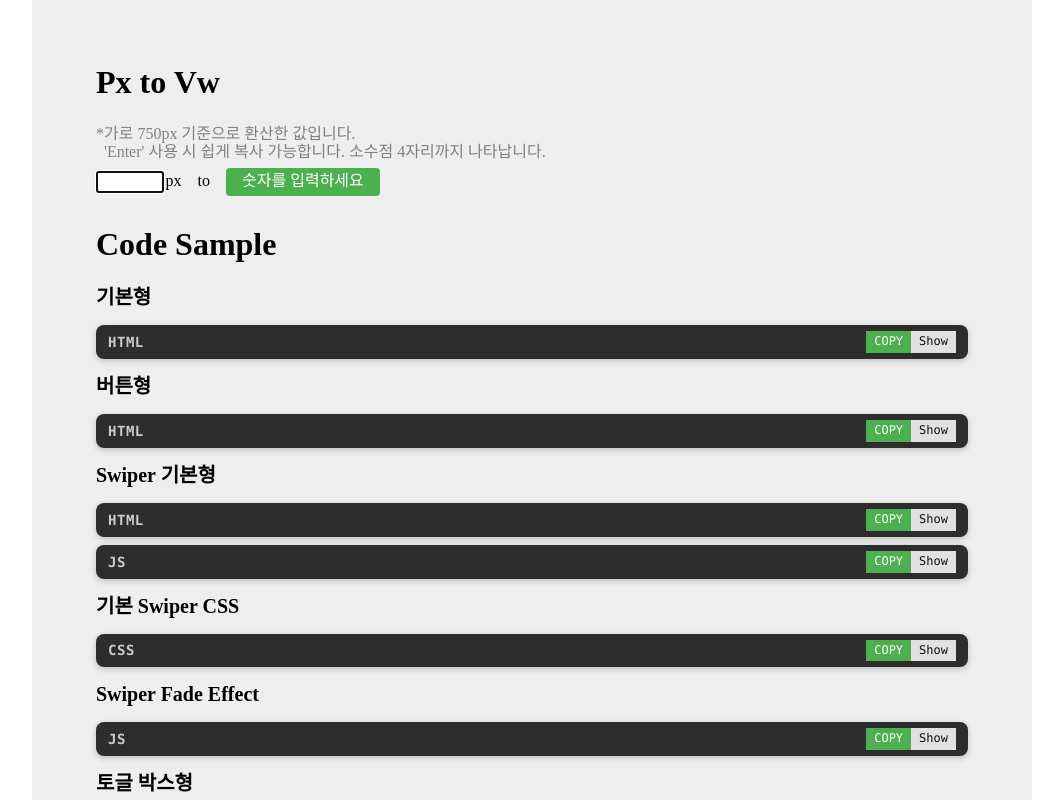
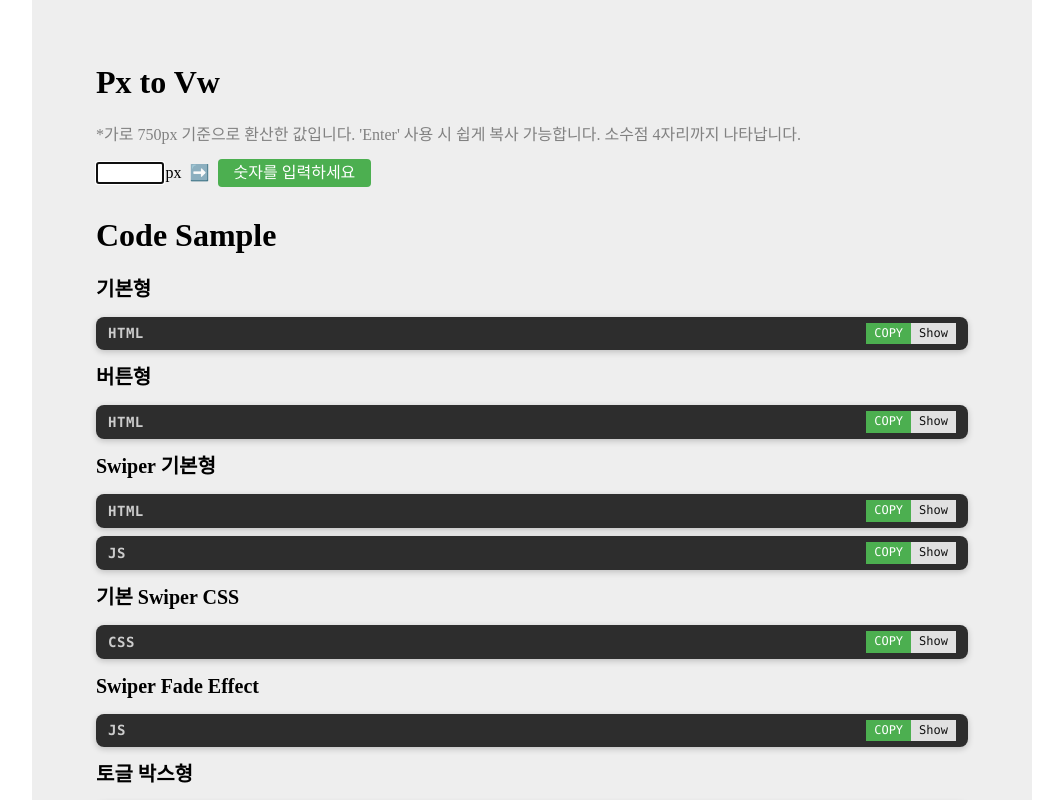
Before and after one commit to sangyeop0529/Px-to-Vw, a React (Vite) app: page / in a window 1280 px wide. Shown: the top 800 px of the page, without its empty margins (108-1171 px from the left). Built offline with nearby package versions, Linux system fonts and the light colour scheme.

Commit message:
각종 오류 수정

```diff
--- a/src/components/CodeCopy.tsx
+++ b/src/components/CodeCopy.tsx
@@ -34,14 +34,20 @@ const CodeCopy = ({ id, title, type, code }: CodeCopyProps) => {
     localStorage.setItem(storageKey, String(isOpen));
   }, [isOpen, storageKey]);
 
-  const onHideBtn = () => {
+  const onHideBtn = (e: React.MouseEvent<HTMLButtonElement>) => {
+    e.stopPropagation();
     setIsOpen((prev) => !prev);
   };
 
-  const onClickBtn = () => {
-    if (code) {
-      navigator.clipboard.writeText(code);
-      toast(`클립보드에 복사됨`);
+  const onClickBtn = async () => {
+    if (code && code.trim() !== "") {
+      try {
+        await navigator.clipboard.writeText(code);
+        toast(`클립보드에 복사됨`);
+      } catch (err) {
+        toast.error("클립보드 복사 실패!");
+        console.error(err);
+      }
     } else {
       toast.error("복사할 내용이 없습니다!");
     }
@@ -52,7 +58,7 @@ const CodeCopy = ({ id, title, type, code }: CodeCopyProps) => {
       {title && <Title>{title}</Title>}
 
       <div className="code-block">
-        <div className="code-header">
+        <div onClick={onHideBtn} className="code-header">
           <h3>{type}</h3>
           <div className="btn-group">
             <CopyBtn onClick={onClickBtn}>COPY</CopyBtn>
--- a/src/components/PxToVw.tsx
+++ b/src/components/PxToVw.tsx
@@ -24,10 +24,15 @@ const PxToVw = () => {
     setInput(value === "" ? "" : Number(value));
   };
 
-  const copyToClipboard = (value?: string) => {
-    if (value) {
-      navigator.clipboard.writeText(value);
-      toast(`클립보드에 복사됨: ${value}`);
+  const copyToClipboard = async (value?: string) => {
+    if (value && value.trim() !== "" && value !== "숫자를 입력하세요") {
+      try {
+        await navigator.clipboard.writeText(value);
+        toast(`클립보드에 복사됨: ${value}`);
+      } catch (err) {
+        toast.error("클립보드 복사 실패!");
+        console.error(err);
+      }
     } else {
       toast.error("복사할 내용이 없습니다!");
     }
@@ -51,8 +56,8 @@ const PxToVw = () => {
   return (
     <Wrapper>
       <Caution>
-        <span>*</span>가로 750px 기준으로 환산한 값입니다. <br />
-        'Enter' 사용 시 쉽게 복사 가능합니다. 소수점 4자리까지 나타납니다.
+        <span>*</span>가로 750px 기준으로 환산한 값입니다. 'Enter' 사용 시 쉽게
+        복사 가능합니다. 소수점 4자리까지 나타납니다.
       </Caution>
       <Container>
         <FlexBox>
@@ -66,7 +71,7 @@ const PxToVw = () => {
           />
           px
         </FlexBox>
-        <span> to </span>
+        <span> ➡️ </span>
         <Vw onClick={onClickButton}>
           {isNaN(calculatedVw)
             ? "숫자를 입력하세요"
@@ -84,12 +89,13 @@ const Wrapper = styled.div`
 const Caution = styled.p`
   display: flex;
   color: #818181;
-  margin-bottom: 0.5rem;
+  margin-bottom: 1rem;
+  line-height: 1.25;
 `;
 const Container = styled.div`
   display: flex;
   align-items: center;
-  gap: 1rem;
+  gap: 0.5rem;
   height: 1.5rem;
 `;
 const FlexBox = styled.div`
```
